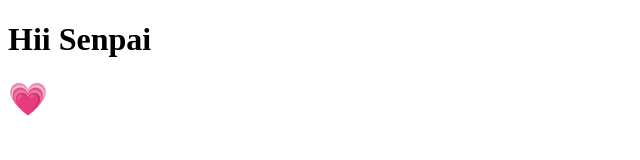
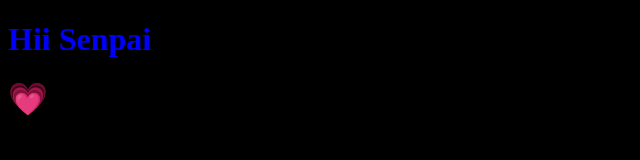
Before and after one commit to Samalama94/samalama94.github.io, a plain HTML site: page index.html in a window 1280 px wide. Shown: the whole page, without its empty margins (0-640 px from the left). Drawn offline with Linux system fonts and the light colour scheme.

Commit message:
added css

```diff
--- a/index.html
+++ b/index.html
@@ -2,6 +2,7 @@
 <html>
   <head>
     <meta charset="UTF-8" />
+    <link type="text/css" rel="stylesheet" href="/stylesheets/main.css" />
   </head>
   <body>
     <h1>Hii Senpai</h1>
--- /dev/null
+++ b/stylesheets/main.css
@@ -0,0 +1,10 @@
+body {
+  color: #d90166;
+  background-color: black;
+}
+h1 {
+  color: blue;
+}
+p {
+  color: red;
+}
```
